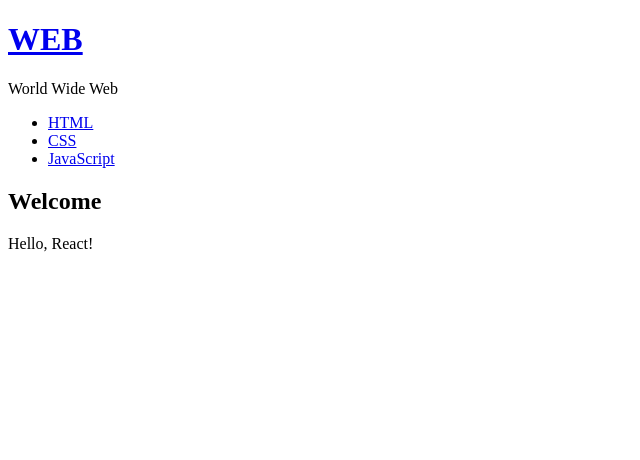
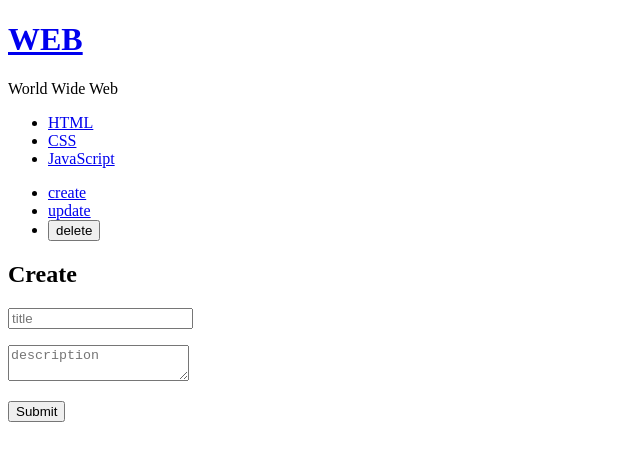
Before and after one commit to JinWonLee95/React-Basic, a React (Create React App) app: page / in a window 1280 px wide. Shown: the top 460 px of the page, without its empty margins (0-640 px from the left). Built offline with nearby package versions, Linux system fonts and the light colour scheme.

Commit message:
create new

```diff
--- a/src/App.js
+++ b/src/App.js
@@ -1,17 +1,21 @@
 import React, { Component } from 'react';
 import TOC from "./components/TOC";
-import Content from "./components/Content";
+import ReadContent from "./components/ReadContent";
 import Subject from "./components/Subject";
+import Control from "./components/Control";
 import './App.css';
-import { configure } from '@testing-library/react';
+import CreateContent from './components/CreateContent';
+// import { configure } from '@testing-library/react';
 
+//상위 -> 하위는 props 사용 하위 -> 상위는 event 사용
 
 class App extends Component {
   constructor(props){
     // 컴퍼넌트가 실행될때 render보다 먼저 실행돼서 초기화 시키려면 여기 안에 작성
     super(props);
+    this.max_content_id = 3;
     this.state = {
-      mode: 'welcome',
+      mode: 'create',
       selected_content_id:2,
       subject:{title:'WEB', sub:'World Wide Web'},
       welcome:{title:'Welcome', desc:'Hello, React!'},
@@ -26,10 +30,11 @@
   //props나 state가 바뀌면 render가 다시 호출된다(화면이 새로고침된다)
   render() {
     console.log('App render');
-    var _title, _desc = null;
+    var _title, _desc, _article = null;
     if(this.state.mode === 'welcome'){
       _title = this.state.welcome.title;
       _desc = this.state.welcome.desc;
+      _article = <ReadContent title={_title} desc={_desc}></ReadContent>
     }else if(this.state.mode === 'read'){
       var i=0;
       while (i < this.state.contents.length){
@@ -41,6 +46,22 @@
         }
         i = i+1;
       }
+      _article = <ReadContent title={_title} desc={_desc}></ReadContent>
+    }else if(this.state.mode === 'create'){
+      _article = <CreateContent onSubmit={function(_title,_desc){
+        //setState로 새로운 content 원소 추가
+        this.max_content_id = this.max_content_id + 1;
+        // this.state.contents.push(
+        //   {id:this.max_content_id, title:_title, desc:_desc}
+        // );
+        var _contents = this.state.contents.concat(
+          {id:this.max_content_id, title:_title, desc:_desc}
+        );
+        this.setState({
+          contents: _contents
+        });
+        console.log(_title, _desc);
+      }.bind(this)}></CreateContent>
     }
     return (
       <div className="App">
@@ -48,6 +69,7 @@
           title={this.state.subject.title}
           sub={this.state.subject.sub}
           onChangePage={function(){
+            //props는 read only이기 때문에 setState 함수를 사용해야지 변경가능
             this.setState({mode:'welcome'});
           }.bind(this)}
         >
@@ -62,7 +84,10 @@
           }.bind(this)}
           data = {this.state.contents}
         ></TOC>
-        <Content title={_title} desc={_desc}></Content>
+        <Control onChangeMode={function(_mode){
+          this.setState({mode:_mode});
+        }.bind(this)}></Control>
+        {_article}
       </div>
     );
   }
--- /dev/null
+++ b/src/components/Control.js
@@ -0,0 +1,27 @@
+import React, { Component } from 'react';
+
+class Control extends Component {
+
+    render() {
+        console.log('Subject render');
+
+        return (
+            <ul>
+          <li><a href="/create" onClick={function(e){
+            e.preventDefault();
+            this.props.onChangeMode('create');
+          }.bind(this)}>create</a></li>
+          <li><a href="/update" onClick={function(e){
+            e.preventDefault();
+            this.props.onChangeMode('update');
+          }.bind(this)}>update</a></li>
+          <li><input type="button" value="delete" onClick={function(e){
+            e.preventDefault();
+            this.props.onChangeMode('delete');
+          }.bind(this)}></input></li>
+        </ul>
+        );
+    }
+}
+
+export default Control;
--- /dev/null
+++ b/src/components/CreateContent.js
@@ -0,0 +1,31 @@
+import React, { Component } from 'react';
+
+class CreateContent extends Component{
+    render() {
+        console.log('Create render');
+
+        return(
+            <article>
+                <h2>Create</h2>
+                <form action="/create_process" method="post"
+                onSubmit={function(e){
+                    e.preventDefault();
+                    this.props.onSubmit(
+                        e.target.title.value,
+                        e.target.desc.value
+                    );
+                    // alert('Submit!!!!');
+                }.bind(this)}
+                >
+                    <p><input type="text" name="title"
+                    placeholder="title"></input></p>
+                    <p><textarea name="desc"
+                    placeholder="description"></textarea></p>
+                    <p><input type="submit"></input></p>
+                </form>
+            </article>
+        );
+    }
+}
+
+  export default CreateContent;
--- a/src/components/Content.js
+++ b/src/components/ReadContent.js
@@ -1,6 +1,6 @@
 import React, { Component } from 'react';
 
-class Content extends Component{
+class ReadContent extends Component{
     render() {
         console.log('Content render');
 
@@ -13,4 +13,4 @@
     }
 }
 
-  export default Content;
+  export default ReadContent;
```
